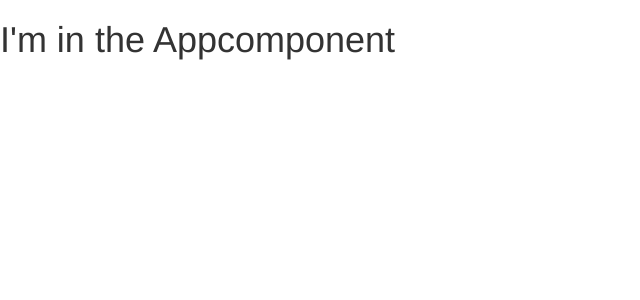
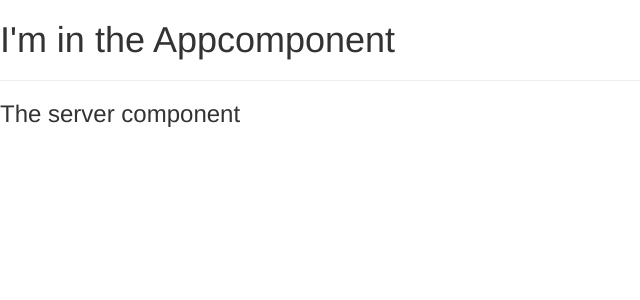
Before and after one commit to jotheeswaran-dev/Angular-basic-project-setup-using-bootstrap, an Angular app in the folder basic-project-setup-using-bootstrap/: page / in a window 1280 px wide. Shown: the top 300 px of the page, without its empty margins (0-640 px from the left). Built offline with nearby package versions, Linux system fonts and the light colour scheme.

Commit message:
using server component

```diff
--- a/basic-project-setup-using-bootstrap/src/app/app.component.html
+++ b/basic-project-setup-using-bootstrap/src/app/app.component.html
@@ -1 +1,3 @@
 <h1>I'm in the Appcomponent</h1>
+<hr />
+<app-server></app-server>
--- a/basic-project-setup-using-bootstrap/src/app/server/server.component.html
+++ b/basic-project-setup-using-bootstrap/src/app/server/server.component.html
@@ -0,0 +1 @@
+<h3>The server component</h3>
```
